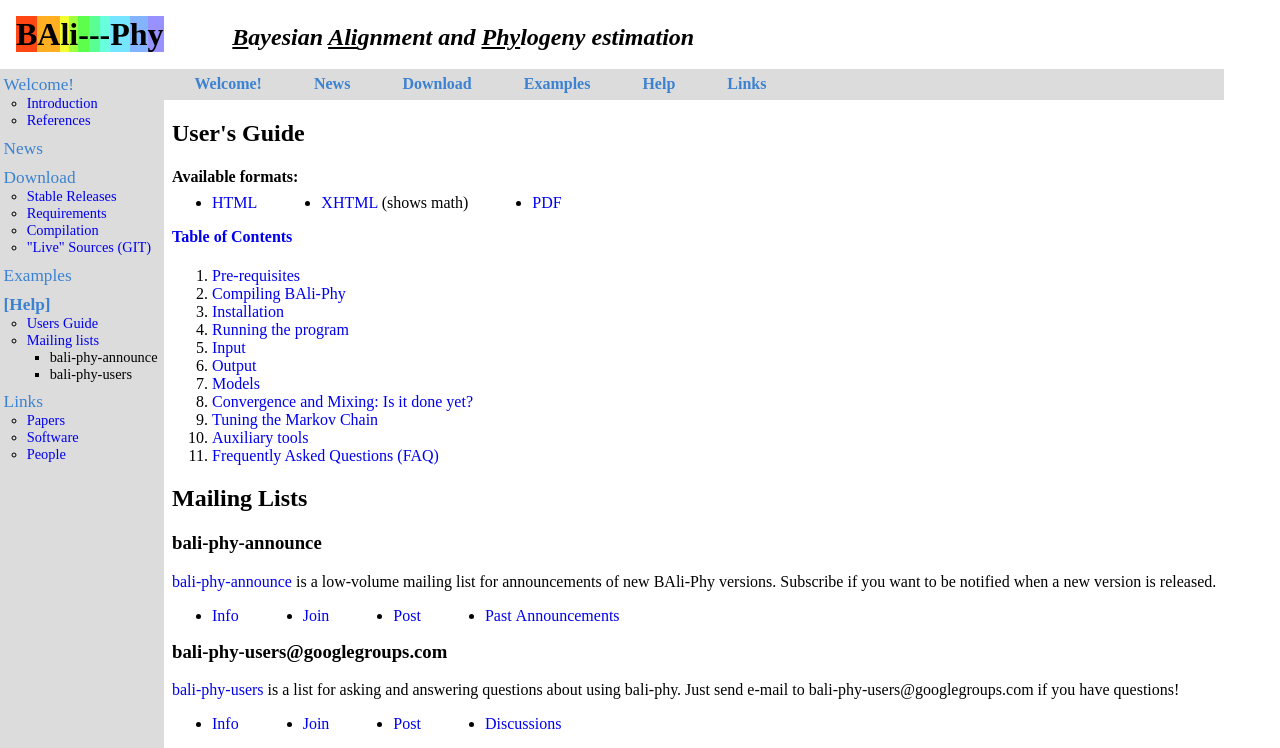
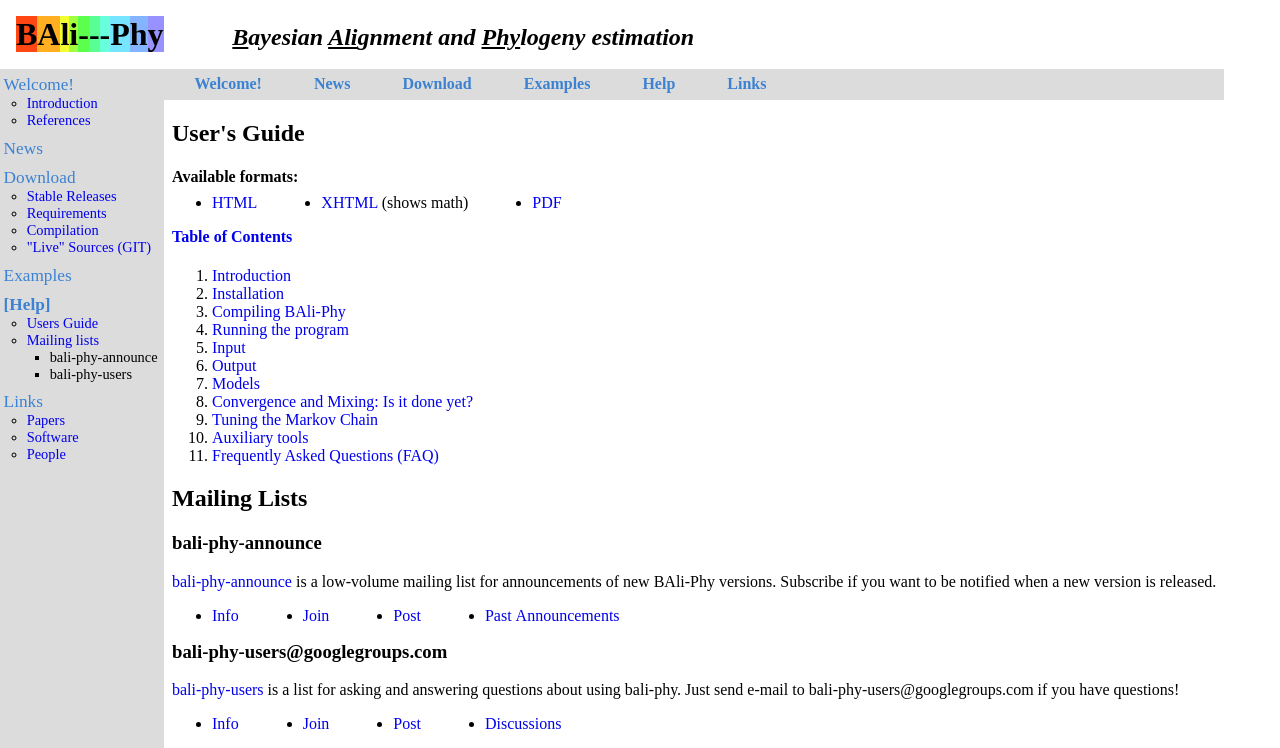
Before and after one commit to bredelings/php-bali-phy.org, a PHP site: page /help.php in a window 1280 px wide. Shown: the top 748 px of the page. Run offline with PHP 8.4, Linux system fonts and the light colour scheme; data that the repository does not hold is empty.

Commit message:
Update help.php.
Former-commit-id: 3410c972bc510197ee91bad49edd8920bc58925c

```diff
--- a/help.php
+++ b/help.php
@@ -33,9 +33,9 @@
 
 	    <h4><a href="README.html">Table of Contents</a></h4>
 	    <ol>
-	      <li><a href="README.html#pre-requisites">Pre-requisites</a></li>
+	      <li><a href="README.html#intro">Introduction</a></li>
+	      <li><a href="README.html#installation">Installation</a></li>
 	      <li><a href="README.html#compilation">Compiling BAli-Phy</a></li>
-	      <li><a href="README.html#installation">Installation</a></li>
 	      <li><a href="README.html#running">Running the program</a></li>
 	      <li><a href="README.html#input">Input</a></li>
 	      <li><a href="README.html#output">Output</a></li>
```
